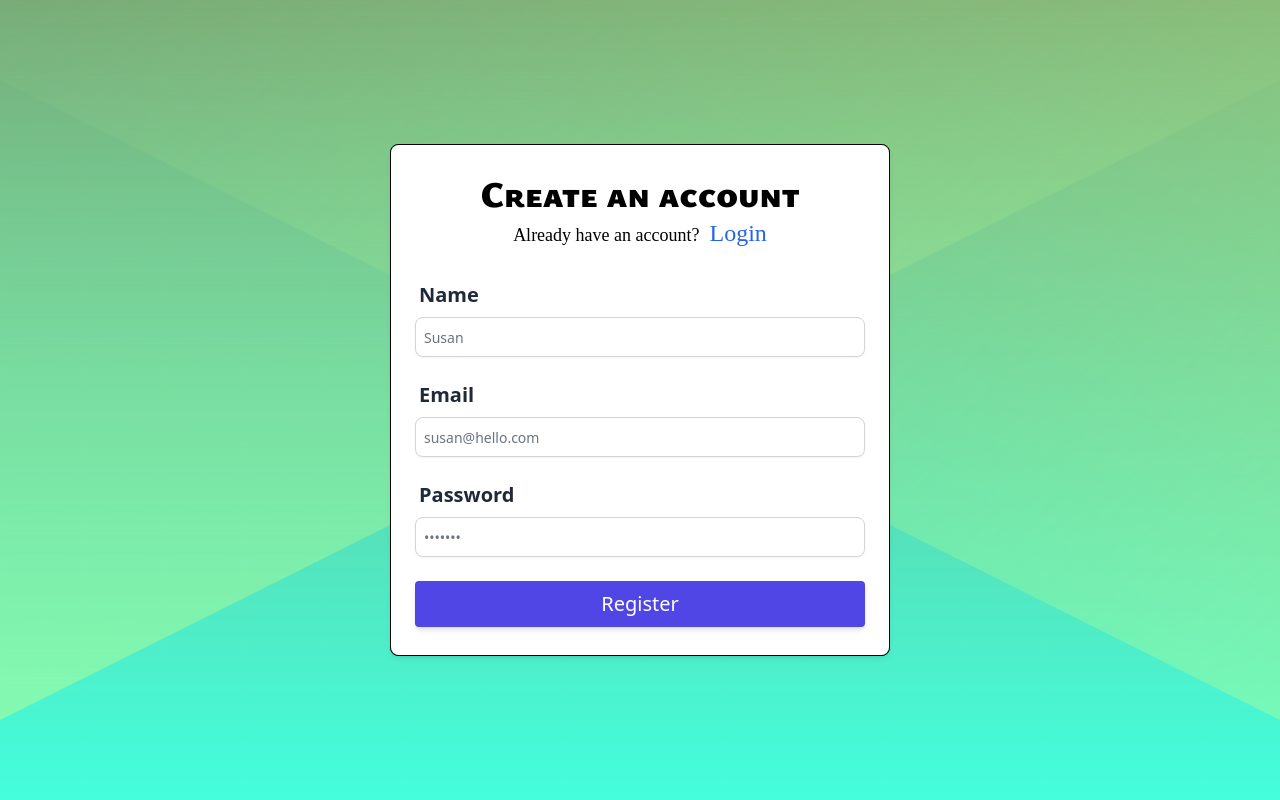
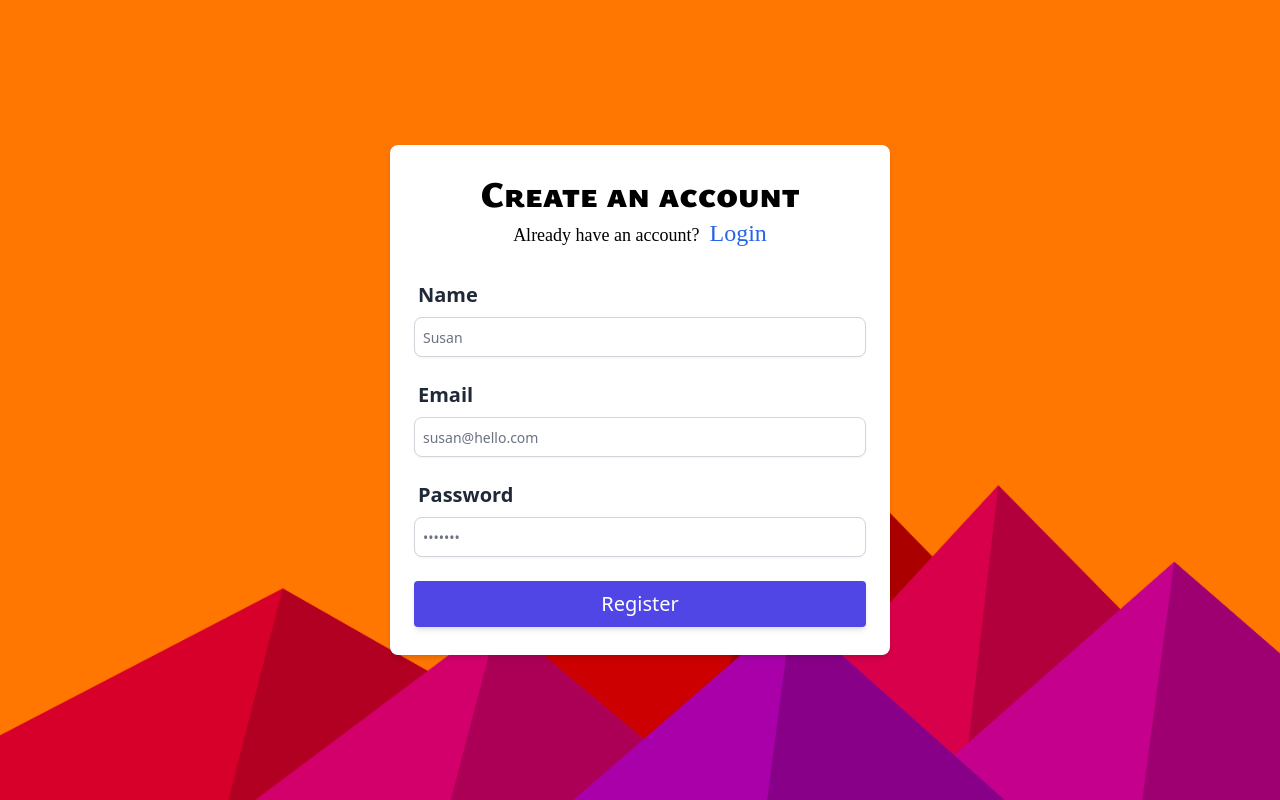
Before and after one commit to Mark-0392/Login-Front-End-using-redux-toolkit-and-react-redux, a React (Vite) app: page / in a window 1280 px wide. Built offline with nearby package versions, Linux system fonts and the light colour scheme; a web font is replaced by a local one.

Commit message:
changed the background image of register page

```diff
--- a/src/Pages/RegisterPage.jsx
+++ b/src/Pages/RegisterPage.jsx
@@ -28,7 +28,7 @@ export const action = async (e, { request }) => {
 function RegisterPage() {
   return (
     <section className=" grid place-items-center min-h-screen  lg:bg-registerPage px-2 max-lg:bg-milkbar bg-cover bg-center background">
-      <div className="grid w-full max-w-[500px] border rounded-lg border-black/60 lg:border-black bg-black/45 ">
+      <div className="grid w-full max-w-[500px] border lg:border-none rounded-lg border-black/60 lg:border-slate-800  bg-black/45 ">
         <div className=" shadow-md rounded-lg px-3 py-8 lg:py-7 lg:px-6 lg:bg-white ">
           <RegisterPageHeader />
 
--- a/tailwind.config.js
+++ b/tailwind.config.js
@@ -14,7 +14,7 @@ export default {
         milkbar: "url('/src/assets/Mobile background Image/image5.jpg')",
         night: "url('/src/assets/Mobile background Image/image6.jpg')",
         loginPage: "url('/src/assets/diamond-sunset.png')",
-        registerPage: "url('/src/assets/abstract-envelope.png')",
+        registerPage: "url('/src/assets/flat-mountains.png')",
       },
     },
   },
```
Also changed, not shown: src/assets/abstract-envelope.png (deleted), src/assets/flat-mountains.png (added).
